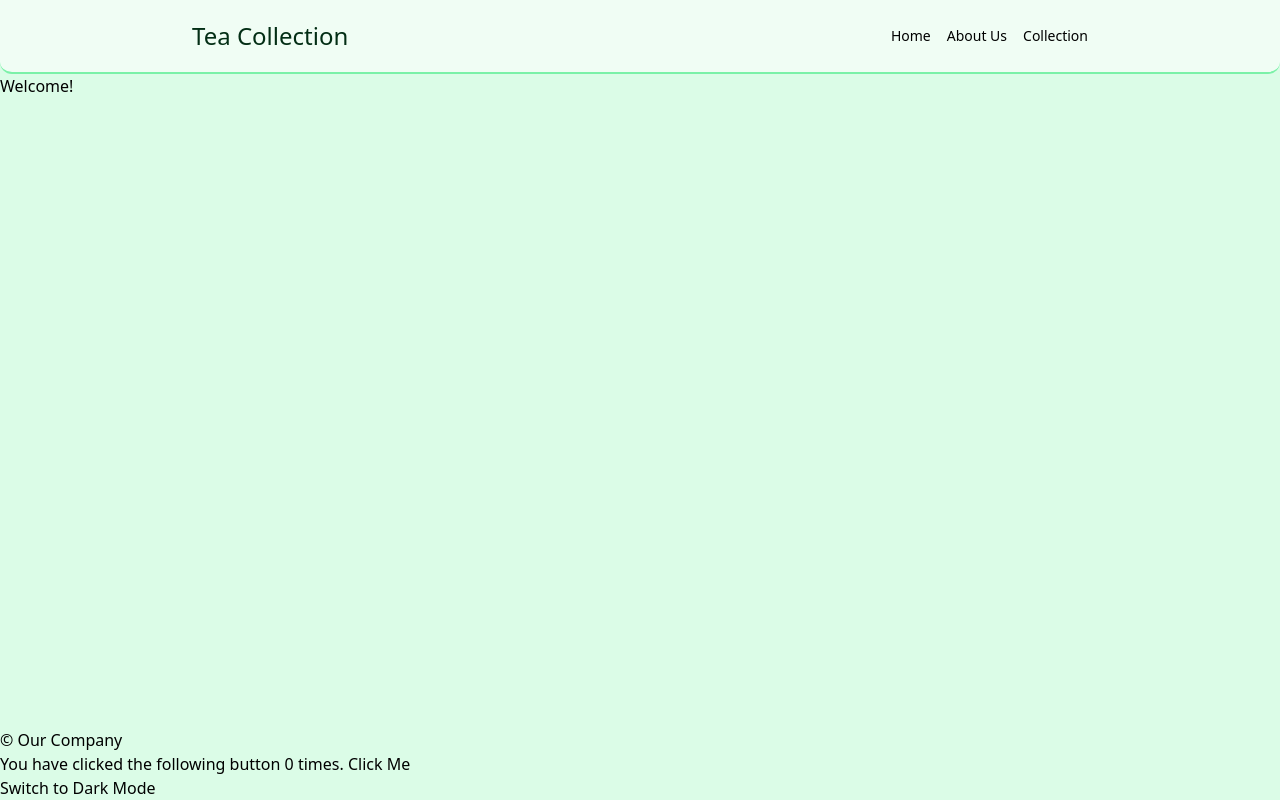
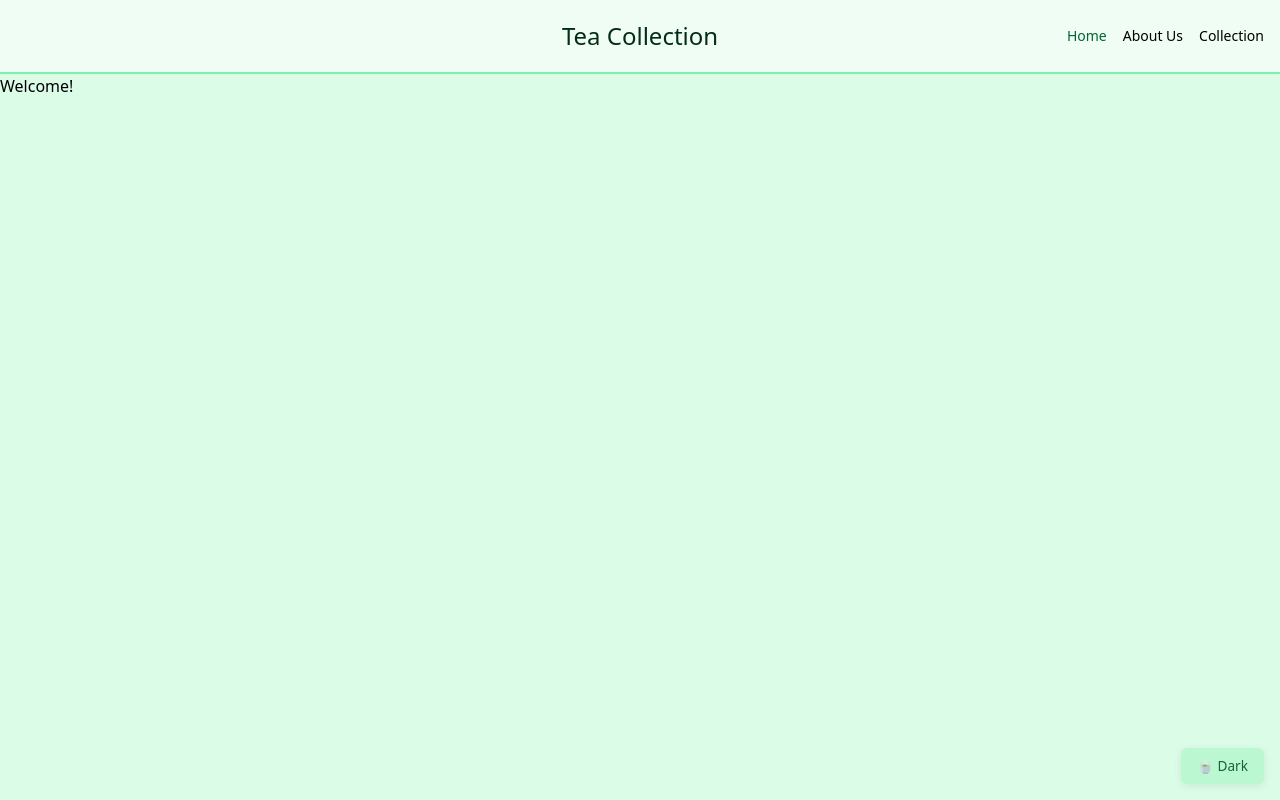
Before and after one commit to qwertzer12/tea-catalog, a Next.js app: page / in a window 1280 px wide. Built offline with nearby package versions, Linux system fonts and the light colour scheme.

Commit message:
Changed dark mode button

```diff
--- a/app/layout.jsx
+++ b/app/layout.jsx
@@ -1,6 +1,7 @@
 import Link from "next/link"
 import Footer from "../components/Footer"
 import NavLink from "../components/NavLink"
+import Header from "../components/Header"
 
 import "../components/globals.css"
 
@@ -14,24 +15,7 @@ export default function RootLayout({ children }) {
     <html lang="en" className="">
       <body>
         <div className="bg-green-100 dark:bg-[#112211] dark:text-white min-h-[100dvh] grid grid-rows-[auto_1fr_auto]">
-          <header className="border-b-2 border-green-300 dark:border-green-700 rounded-b-xl bg-green-50 dark:bg-[#182818]">
-            <div className="max-w-4xl mx-auto flex justify-between items-center">
-              <h2 className="text-2xl text-green-950 dark:text-green-100 py-5">Tea Collection</h2>
-              <nav>
-                <ul className="flex space-x-4 text-sm">
-                  <li>
-                    <NavLink href="/">Home</NavLink>
-                  </li>
-                  <li>
-                    <NavLink href="/about-us">About Us</NavLink>
-                  </li>
-                  <li>
-                    <NavLink href="/collection">Collection</NavLink>
-                  </li>
-                </ul>
-              </nav>
-            </div>
-          </header>
+          <Header />
           <main>{children}</main>
           <Footer />
         </div>
--- a/components/Footer.jsx
+++ b/components/Footer.jsx
@@ -2,7 +2,6 @@
 import { useState, useEffect } from 'react';
 
 export default function Footer() {
-  const [count, setCount] = useState(0);
   const [darkMode, setDarkMode] = useState(false);
 
   useEffect(() => {
@@ -12,10 +11,6 @@ export default function Footer() {
       setDarkMode(true);
     }
   }, []);
-
-  function handleClick() {
-    setCount(prev => prev + 1);
-  }
 
   function toggleDarkMode() {
     const html = document.documentElement;
@@ -29,15 +24,25 @@ export default function Footer() {
   }
 
   return (
-    <div>
-      <p>&copy; Our Company</p>
-      <p>
-        You have clicked the following button {count} times.{" "}
-        <button onClick={handleClick}>Click Me</button>
-      </p>
-      <button onClick={toggleDarkMode}>
-        {darkMode ? "Switch to Light Mode" : "Switch to Dark Mode"}
-      </button>
-    </div>
+    <button
+      onClick={toggleDarkMode}
+      style={{
+        position: "fixed",
+        right: "1rem",
+        bottom: "1rem",
+        padding: "0.5rem 1rem",
+        fontSize: "0.85rem",
+        borderRadius: "0.375rem",
+        background: darkMode ? "#166534" : "#bbf7d0",
+        color: darkMode ? "#bbf7d0" : "#166534",
+        border: "none",
+        boxShadow: "0 2px 8px rgba(0,0,0,0.08)",
+        cursor: "pointer",
+        zIndex: 1000,
+      }}
+      aria-label={darkMode ? "Switch to Light Mode" : "Switch to Dark Mode"}
+    >
+      {darkMode ? "🫖 Light" : "🍵 Dark"}
+    </button>
   );
 }
--- /dev/null
+++ b/components/Header.jsx
@@ -0,0 +1,31 @@
+import NavLink from "./NavLink";
+
+export default function Header() {
+  return (
+    <header className="border-b-2 border-green-300 dark:border-green-700 bg-green-50 dark:bg-[#182818]">
+      <div className="flex items-center px-4">
+        <div className="flex-1">
+          {/* Spacer, helps to center */}
+        </div>
+        <h2 className="text-2xl text-green-950 dark:text-green-100 py-5 text-center">
+          Tea Collection
+        </h2>
+        <div className="flex-1 flex justify-end">
+          <nav>
+            <ul className="flex space-x-4 text-sm">
+              <li>
+                <NavLink href="/">Home</NavLink>
+              </li>
+              <li>
+                <NavLink href="/about-us">About Us</NavLink>
+              </li>
+              <li>
+                <NavLink href="/collection">Collection</NavLink>
+              </li>
+            </ul>
+          </nav>
+        </div>
+      </div>
+    </header>
+  );
+}
--- a/components/NavLink.jsx
+++ b/components/NavLink.jsx
@@ -1,10 +1,19 @@
+"use client";
+
 import Link from "next/link";
+import { usePathname } from "next/navigation";
 
 export default function NavLink({ href, children }) {
+    const pathname = usePathname();
+    const isActive = pathname === href;
   return (
     <Link
       href={href}
-      className="NavLink text-black dark:text-white hover:text-green-700 dark:hover:text-green-300 transition-colors"
+      className={`NavLink transition-colors ${
+        isActive
+          ? "text-green-800 dark:text-green-500" // Active tab colors
+          : "text-black dark:text-white hover:text-green-700 dark:hover:text-green-300" // Inactive tab colors (default + hover)
+      }`}
     >
       {children}
     </Link>
```
